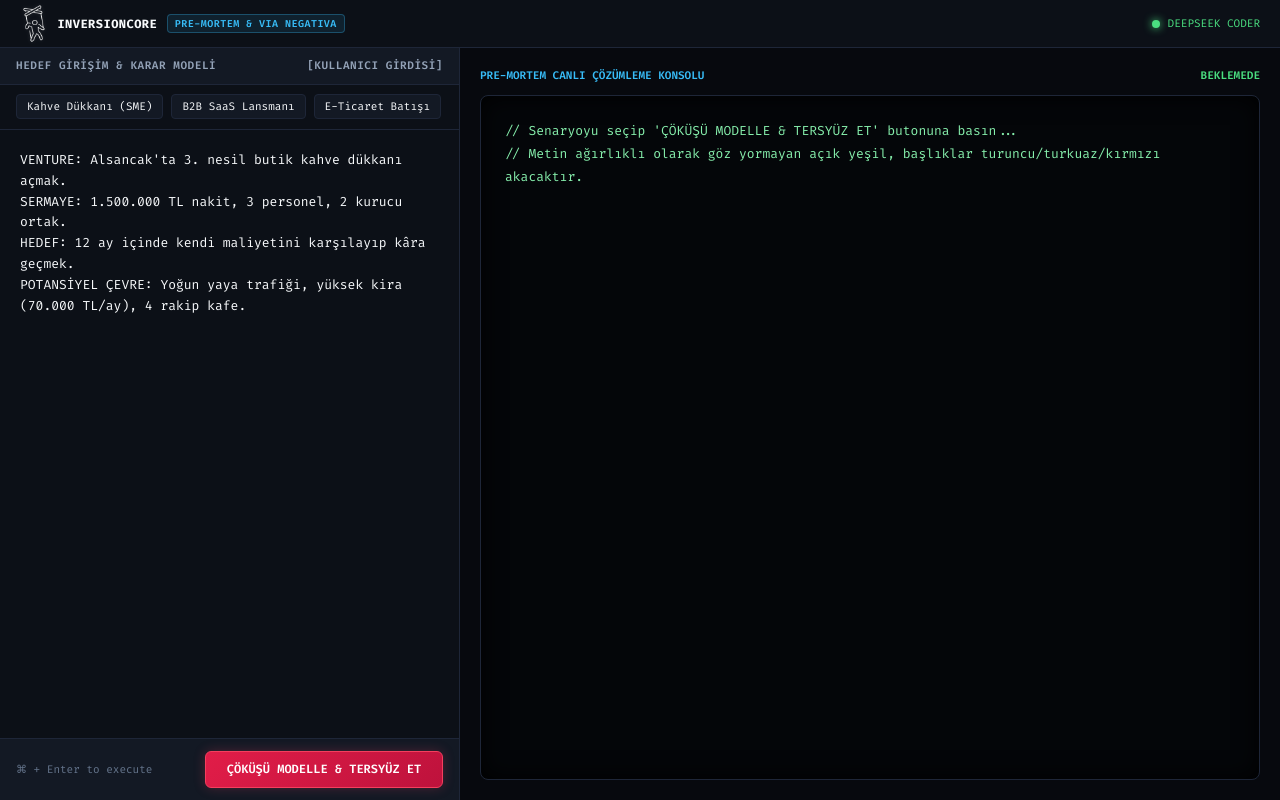
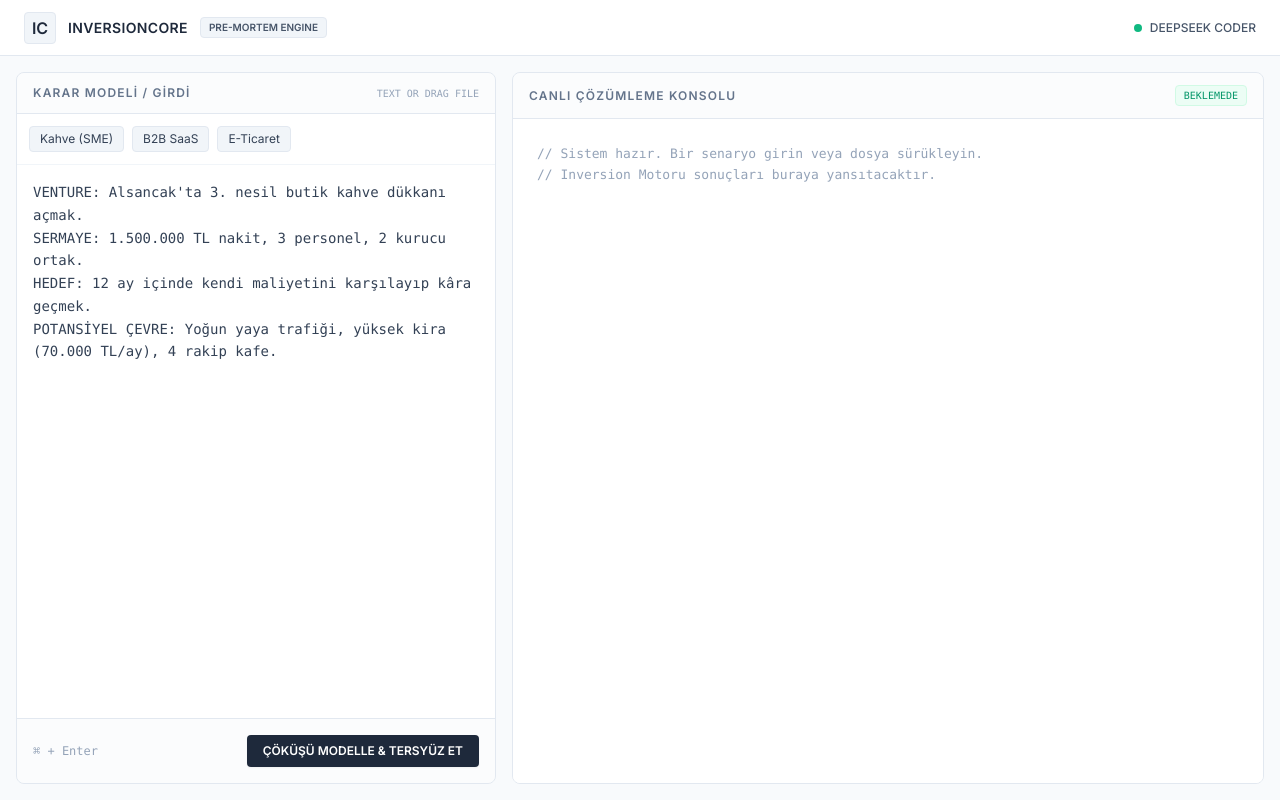
Before and after one commit to sagiarvil/inversioncore, a plain HTML site: page public/index.html in a window 1280 px wide. Drawn offline with nearby package versions, Linux system fonts and the light colour scheme.

Commit message:
feat(ui): redesign interface to universal light theme with drag-drop file analysis

```diff
--- a/public/index.html
+++ b/public/index.html
@@ -3,93 +3,94 @@
 <head>
   <meta charset="UTF-8">
   <meta name="viewport" content="width=device-width, initial-scale=1.0">
-  <title>InversionCore — Terminal Pre-Mortem Engine</title>
+  <title>InversionCore — Reality Pre-Mortem</title>
+  <script src="https://cdn.tailwindcss.com"></script>
   <link rel="preconnect" href="https://fonts.googleapis.com">
-  <link href="https://fonts.googleapis.com/css2?family=Fira+Code:wght@400;500;600;700&family=Inter:wght@400;600;700&display=swap" rel="stylesheet">
+  <link href="https://fonts.googleapis.com/css2?family=Fira+Code:wght@400;500&family=Inter:wght@400;500;600&display=swap" rel="stylesheet">
   <style>
-    :root {
-      --bg-base: #07090e; --bg-surface: #0c1017; --bg-subtle: #131924; --border: #1e2638;
-      --green-main: #4ade80; --green-soft: #86efac;
-      --red-alert: #f43f5e; --orange-warn: #fbbf24; --cyan-data: #38bdf8;
-      --color-white: #f8fafc; --text-muted: #64748b;
-      --font-mono: 'Fira Code', monospace; --font-ui: 'Inter', sans-serif;
-    }
-    * { box-sizing: border-box; margin: 0; padding: 0; }
-    body { background-color: var(--bg-base); color: var(--green-soft); font-family: var(--font-ui); font-size: 13px; min-height: 100vh; display: flex; flex-direction: column; }
-    .topbar { height: 48px; background: var(--bg-surface); border-bottom: 1px solid var(--border); display: flex; align-items: center; justify-content: space-between; padding: 0 1.25rem; font-family: var(--font-mono); font-size: 12px; }
-    .brand { display: flex; align-items: center; gap: 0.6rem; font-weight: 700; letter-spacing: 0.04em; }
-    .brand-title { color: var(--color-white); }
-    .badge-core { font-size: 10px; font-weight: 600; padding: 2px 7px; border-radius: 4px; background: rgba(56, 189, 248, 0.1); color: var(--cyan-data); border: 1px solid rgba(56, 189, 248, 0.3); }
-    .status-indicator { display: flex; align-items: center; gap: 0.5rem; color: var(--green-main); font-size: 11px; }
-    .dot-green { width: 8px; height: 8px; border-radius: 50%; background: var(--green-main); box-shadow: 0 0 8px var(--green-main); }
-    .cockpit { flex: 1; display: grid; grid-template-columns: 460px 1fr; height: calc(100vh - 48px); }
-    @media (max-width: 1024px) { .cockpit { grid-template-columns: 1fr; height: auto; } }
-    .left-pane { background: var(--bg-surface); border-right: 1px solid var(--border); display: flex; flex-direction: column; }
-    .pane-header { padding: 0.65rem 1rem; background: var(--bg-subtle); border-bottom: 1px solid var(--border); font-family: var(--font-mono); font-size: 11px; font-weight: 600; color: #94a3b8; text-transform: uppercase; letter-spacing: 0.05em; display: flex; justify-content: space-between; }
-    .presets-bar { padding: 0.6rem 1rem; border-bottom: 1px solid var(--border); display: flex; gap: 0.5rem; flex-wrap: wrap; background: var(--bg-surface); }
-    .btn-preset { background: var(--bg-subtle); border: 1px solid var(--border); color: var(--color-white); font-family: var(--font-mono); font-size: 11px; padding: 4px 10px; border-radius: 4px; cursor: pointer; transition: all 0.15s; }
-    .btn-preset:hover { border-color: var(--cyan-data); color: var(--cyan-data); background: rgba(56, 189, 248, 0.08); }
-    .input-box { flex: 1; width: 100%; background: transparent; border: none; color: var(--color-white) !important; font-family: var(--font-mono); font-size: 13px; line-height: 1.6; padding: 1.25rem; resize: none; outline: none; }
-    .input-box::placeholder { color: #475569; }
-    .action-bar { padding: 0.75rem 1rem; border-top: 1px solid var(--border); background: var(--bg-subtle); display: flex; justify-content: space-between; align-items: center; }
-    .btn-invert { background: linear-gradient(135deg, #e11d48, #be123c); color: #ffffff; border: 1px solid #f43f5e; font-family: var(--font-mono); font-size: 12px; font-weight: 600; padding: 0.6rem 1.3rem; border-radius: 6px; cursor: pointer; box-shadow: 0 0 12px rgba(244, 63, 94, 0.25); }
-    .btn-invert:hover { box-shadow: 0 0 18px rgba(244, 63, 94, 0.45); filter: brightness(1.1); }
-    .btn-invert:disabled { opacity: 0.4; cursor: not-allowed; }
-    .right-pane { background: var(--bg-base); display: flex; flex-direction: column; padding: 1.25rem; gap: 0.75rem; overflow: hidden; }
-    .terminal-top { display: flex; justify-content: space-between; align-items: center; font-family: var(--font-mono); font-size: 11px; font-weight: 600; }
-    .terminal-box { flex: 1; background: #040609; border: 1px solid var(--border); border-radius: 8px; padding: 1.5rem; overflow-y: auto; font-family: var(--font-mono); font-size: 13px; line-height: 1.75; color: var(--green-soft); white-space: pre-wrap; word-break: break-word; box-shadow: inset 0 0 25px rgba(0, 0, 0, 0.95); }
-    .hdr-danger { color: var(--red-alert) !important; font-weight: 700; margin: 1.25rem 0 0.4rem 0; padding-bottom: 0.25rem; border-bottom: 1px solid rgba(244, 63, 94, 0.25); font-size: 13px; }
-    .hdr-warning { color: var(--orange-warn) !important; font-weight: 700; margin: 1.25rem 0 0.4rem 0; padding-bottom: 0.25rem; border-bottom: 1px solid rgba(251, 191, 36, 0.25); font-size: 13px; }
-    .hdr-success { color: var(--green-main) !important; font-weight: 700; margin: 1.25rem 0 0.4rem 0; padding-bottom: 0.25rem; border-bottom: 1px solid rgba(74, 222, 128, 0.25); font-size: 13px; }
-    .hdr-info { color: var(--cyan-data) !important; font-weight: 700; margin: 1.25rem 0 0.4rem 0; padding-bottom: 0.25rem; border-bottom: 1px solid rgba(56, 189, 248, 0.25); font-size: 13px; }
-    .item-title { color: var(--orange-warn); font-weight: 600; }
-    .data-pill { color: var(--cyan-data); font-weight: 500; }
-    .body-green { color: var(--green-soft); }
-    .cursor { display: inline-block; width: 9px; height: 16px; background: var(--green-main); box-shadow: 0 0 10px var(--green-main); animation: blink 1s infinite; vertical-align: middle; margin-left: 2px; }
+    body { font-family: 'Inter', sans-serif; background-color: #f8fafc; color: #0f172a; }
+    .font-mono { font-family: 'Fira Code', monospace; }
+    .bento-card { background: #ffffff; border: 1px solid #e2e8f0; border-radius: 8px; }
+
+    /* Upload Overlay */
+    #dropOverlay { display: none; background: rgba(241, 245, 249, 0.9); border: 2px dashed #94a3b8; }
+    .dragover #dropOverlay { display: flex; }
+
+    /* Terminal Output formatting on light theme */
+    .hdr-danger { color: #be123c; font-weight: 600; margin-top: 1rem; border-bottom: 1px solid #fda4af; padding-bottom: 0.2rem; }
+    .hdr-warning { color: #b45309; font-weight: 600; margin-top: 1rem; border-bottom: 1px solid #fcd34d; padding-bottom: 0.2rem; }
+    .hdr-success { color: #15803d; font-weight: 600; margin-top: 1rem; border-bottom: 1px solid #86efac; padding-bottom: 0.2rem; }
+    .hdr-info { color: #0369a1; font-weight: 600; margin-top: 1rem; border-bottom: 1px solid #7dd3fc; padding-bottom: 0.2rem; }
+    .item-title { color: #0f172a; font-weight: 600; }
+    .data-pill { background: #f1f5f9; padding: 0 4px; border-radius: 4px; border: 1px solid #cbd5e1; font-family: 'Fira Code', monospace; font-size: 0.85em; }
+    .body-text { color: #334155; margin-bottom: 0.4rem; }
+    .blinking-cursor { display: inline-block; width: 8px; height: 16px; background: #0f172a; animation: blink 1s infinite; vertical-align: middle; margin-left: 4px; }
     @keyframes blink { 0%, 100% { opacity: 1; } 50% { opacity: 0; } }
   </style>
 </head>
-<body>
-  <header class="topbar">
-    <div class="brand">
-      <img src="logo.png" alt="InversionCore Logo" style="height: 40px; width: auto; object-fit: contain; filter: drop-shadow(0 0 2px rgba(255,255,255,0.2));">
-      <span class="brand-title">INVERSIONCORE</span>
-      <span class="badge-core">PRE-MORTEM & VIA NEGATIVA</span>
+<body class="min-h-screen flex flex-col antialiased">
+
+  <header class="h-14 border-b border-slate-200 bg-white flex items-center justify-between px-6 shrink-0">
+    <div class="flex items-center gap-3">
+      <div class="w-8 h-8 bg-slate-100 border border-slate-200 rounded flex items-center justify-center font-bold text-slate-800">IC</div>
+      <span class="font-semibold tracking-wide text-slate-800 text-sm">INVERSIONCORE</span>
+      <span class="text-[10px] font-semibold px-2 py-0.5 rounded bg-slate-100 text-slate-600 border border-slate-200">PRE-MORTEM ENGINE</span>
     </div>
-    <div class="status-indicator">
-      <span class="dot-green"></span>
-      <span>DEEPSEEK CODER</span>
+    <div class="flex items-center gap-2 text-xs font-medium text-slate-600">
+      <span class="w-2 h-2 rounded-full bg-emerald-500"></span>
+      DEEPSEEK CODER
     </div>
   </header>
 
-  <main class="cockpit">
-    <section class="left-pane">
-      <div class="pane-header">
-        <span>Hedef Girişim & Karar Modeli</span>
-        <span style="color: #94a3b8;">[KULLANICI GİRDİSİ]</span>
-      </div>
-      <div class="presets-bar">
-        <button class="btn-preset" onclick="loadPreset('cafe')">Kahve Dükkanı (SME)</button>
-        <button class="btn-preset" onclick="loadPreset('saas')">B2B SaaS Lansmanı</button>
-        <button class="btn-preset" onclick="loadPreset('pazarlama')">E-Ticaret Batışı</button>
-      </div>
-      <textarea id="inputArea" class="input-box" spellcheck="false" placeholder="Senaryonuzu veya sorunuzu buraya yazın..."></textarea>
-      <div class="action-bar">
-        <span style="font-family: var(--font-mono); font-size: 11px; color: #64748b;">⌘ + Enter to execute</span>
-        <button class="btn-invert" id="runBtn" onclick="runStreamingInversion()">
-          <span>ÇÖKÜŞÜ MODELLE & TERSYÜZ ET</span>
-        </button>
+  <main class="flex-1 flex flex-col lg:flex-row p-4 gap-4 overflow-hidden h-[calc(100vh-56px)]">
+
+    <!-- LEFT PANE -->
+    <section class="lg:w-[480px] flex flex-col gap-4 shrink-0 relative" id="dropZone">
+      <div class="bento-card flex-1 flex flex-col overflow-hidden relative">
+
+        <div id="dropOverlay" class="absolute inset-0 z-10 rounded-lg flex-col items-center justify-center text-slate-500">
+          <svg class="w-12 h-12 mb-3 text-slate-400" fill="none" stroke="currentColor" viewBox="0 0 24 24"><path stroke-linecap="round" stroke-linejoin="round" stroke-width="2" d="M7 16a4 4 0 01-.88-7.903A5 5 0 1115.9 6L16 6a5 5 0 011 9.9M15 13l-3-3m0 0l-3 3m3-3v12"></path></svg>
+          <span class="font-medium text-sm">Dosyayı Buraya Bırakın</span>
+          <span class="text-xs mt-1">.txt, .md, .csv, .json</span>
+        </div>
+
+        <div class="border-b border-slate-200 bg-slate-50/50 px-4 py-3 flex justify-between items-center">
+          <h2 class="text-xs font-semibold text-slate-500 tracking-widest uppercase">Karar Modeli / Girdi</h2>
+          <span class="text-[10px] text-slate-400 font-mono">TEXT OR DRAG FILE</span>
+        </div>
+
+        <div class="p-3 border-b border-slate-100 flex flex-wrap gap-2 bg-white">
+          <button class="text-xs bg-slate-100 hover:bg-slate-200 text-slate-700 px-2.5 py-1 rounded border border-slate-200 transition-colors" onclick="loadPreset('cafe')">Kahve (SME)</button>
+          <button class="text-xs bg-slate-100 hover:bg-slate-200 text-slate-700 px-2.5 py-1 rounded border border-slate-200 transition-colors" onclick="loadPreset('saas')">B2B SaaS</button>
+          <button class="text-xs bg-slate-100 hover:bg-slate-200 text-slate-700 px-2.5 py-1 rounded border border-slate-200 transition-colors" onclick="loadPreset('pazarlama')">E-Ticaret</button>
+        </div>
+
+        <textarea id="inputArea" class="flex-1 w-full resize-none p-4 text-sm text-slate-700 font-mono leading-relaxed focus:outline-none" placeholder="Senaryonuzu yazın veya txt/md/json dosyası sürükleyip bırakın..."></textarea>
+
+        <div class="border-t border-slate-200 bg-slate-50/50 p-4 flex items-center justify-between">
+          <span class="text-xs text-slate-400 font-mono">⌘ + Enter</span>
+          <button id="runBtn" onclick="runStreamingInversion()" class="bg-slate-800 hover:bg-slate-700 text-white text-xs font-semibold px-4 py-2 rounded shadow-sm transition-all disabled:opacity-50">
+            ÇÖKÜŞÜ MODELLE & TERSYÜZ ET
+          </button>
+        </div>
       </div>
     </section>
 
-    <section class="right-pane">
-      <div class="terminal-top">
-        <span style="color: var(--cyan-data);">PRE-MORTEM CANLI ÇÖZÜMLEME KONSOLU</span>
-        <span id="speedBadge" style="color: var(--green-main);">BEKLEMEDE</span>
+    <!-- RIGHT PANE -->
+    <section class="flex-1 flex flex-col gap-4 min-w-0">
+      <div class="bento-card flex-1 flex flex-col overflow-hidden">
+        <div class="border-b border-slate-200 bg-slate-50/50 px-4 py-3 flex justify-between items-center">
+          <h2 class="text-xs font-semibold text-slate-500 tracking-widest uppercase">Canlı Çözümleme Konsolu</h2>
+          <span id="speedBadge" class="text-[10px] font-mono text-emerald-600 font-medium bg-emerald-50 px-2 py-0.5 rounded border border-emerald-100">BEKLEMEDE</span>
+        </div>
+
+        <div id="terminalBox" class="flex-1 overflow-y-auto p-6 font-mono text-[13px] leading-relaxed text-slate-600 bg-white">
+          <span class="text-slate-400">// Sistem hazır. Bir senaryo girin veya dosya sürükleyin.</span><br>
+          <span class="text-slate-400">// Inversion Motoru sonuçları buraya yansıtacaktır.</span>
+        </div>
       </div>
-      <div class="terminal-box" id="terminalBox">// Senaryoyu seçip 'ÇÖKÜŞÜ MODELLE & TERSYÜZ ET' butonuna basın...
-// Metin ağırlıklı olarak göz yormayan açık yeşil, başlıklar turuncu/turkuaz/kırmızı akacaktır.</div>
     </section>
+
   </main>
 
   <script>
@@ -102,19 +103,49 @@
     function loadPreset(k) { document.getElementById('inputArea').value = presets[k] || ''; }
     loadPreset('cafe');
 
+    // Drag and Drop Logic
+    const dropZone = document.getElementById('dropZone');
+    const inputArea = document.getElementById('inputArea');
+
+    dropZone.addEventListener('dragover', (e) => {
+      e.preventDefault();
+      dropZone.classList.add('dragover');
+    });
+
+    dropZone.addEventListener('dragleave', (e) => {
+      e.preventDefault();
+      if (!dropZone.contains(e.relatedTarget)) {
+        dropZone.classList.remove('dragover');
+      }
+    });
+
+    dropZone.addEventListener('drop', (e) => {
+      e.preventDefault();
+      dropZone.classList.remove('dragover');
+      const file = e.dataTransfer.files[0];
+      if (!file) return;
+
+      const reader = new FileReader();
+      reader.onload = (evt) => {
+        const text = evt.target.result;
+        inputArea.value = `[DOSYA İÇERİĞİ: ${file.name}]\n\n` + text;
+      };
+      reader.onerror = () => alert("Dosya okunamadı. Yalnızca metin formatları desteklenmektedir.");
+      reader.readAsText(file);
+    });
+
     function formatHarmoniousColors(text) {
       const lines = text.split("\n");
       let html = "";
-
       for (let line of lines) {
         let trimmed = line.trim();
-        if (line.includes("1.") && (line.includes("ÇÖKÜŞ") || line.includes("İFLAS"))) {
+        if (line.includes("1.") && (line.includes("ÇÖKÜŞ") || line.includes("İFLAS") || line.includes("FLAW"))) {
           html += `<div class="hdr-danger">${escapeHtml(line)}</div>`;
-        } else if (line.includes("2.") && (line.includes("ANTİ-ŞARTLAR") || line.includes("KÖK NEDEN"))) {
+        } else if (line.includes("2.") && (line.includes("ANTİ-ŞARTLAR") || line.includes("KÖK NEDEN") || line.includes("VECTOR"))) {
           html += `<div class="hdr-warning">${escapeHtml(line)}</div>`;
-        } else if (line.includes("3.") && (line.includes("VİA NEGATİVA") || line.includes("YAPILMAYACAKLAR"))) {
+        } else if (line.includes("3.") && (line.includes("VİA NEGATİVA") || line.includes("YAPILMAYACAKLAR") || line.includes("PROTOCOL"))) {
           html += `<div class="hdr-success">${escapeHtml(line)}</div>`;
-        } else if (line.includes("4.") && (line.includes("HAYATTA KALMA") || line.includes("SINIRLAR") || line.includes("EŞİKLER"))) {
+        } else if (line.includes("4.") && (line.includes("HAYATTA KALMA") || line.includes("SINIRLAR") || line.includes("EŞİKLER") || line.includes("THRESHOLD"))) {
           html += `<div class="hdr-info">${escapeHtml(line)}</div>`;
         } else if (line.startsWith("###")) {
           html += `<div class="hdr-info">${escapeHtml(line)}</div>`;
@@ -122,13 +153,7 @@
           let processed = escapeHtml(line);
           processed = processed.replace(/\*\*(.*?)\*\*/g, '<span class="item-title">$1</span>');
           processed = processed.replace(/(\b\d+[\d\.,]*\s*(?:TL|USD|\$|€|ay|gün|dakika|saat|%)\b)/gi, '<span class="data-pill">$1</span>');
-          processed = processed.replace(/(\(.*?\))/g, '<span style="color: #6ee7b7;">$1</span>');
-
-          if (trimmed.startsWith("1.") || trimmed.startsWith("2.") || trimmed.startsWith("3.") || trimmed.startsWith("-") || trimmed.startsWith("*")) {
-            html += `<div class="body-green" style="margin-bottom: 0.6rem; padding-left: 0.5rem;">${processed}</div>`;
-          } else {
-            html += `<div class="body-green">${processed}</div>`;
-          }
+          html += `<div class="body-text">${processed}</div>`;
         }
       }
       return html;
@@ -139,13 +164,13 @@
     }
 
     async function runStreamingInversion() {
-      const input = document.getElementById('inputArea').value.trim();
-      if (!input) return alert("Lütfen hedef senaryoyu girin!");
+      const input = inputArea.value.trim();
+      if (!input) return alert("Lütfen hedef senaryoyu girin veya bir dosya sürükleyin!");
       const btn = document.getElementById('runBtn');
       btn.disabled = true;
 
       const termBox = document.getElementById('terminalBox');
-      termBox.innerHTML = '<span class="cursor"></span>';
+      termBox.innerHTML = '<span class="blinking-cursor"></span>';
       document.getElementById('speedBadge').textContent = "ÇÖZÜMLENİYOR...";
 
       const t0 = performance.now();
@@ -155,6 +180,14 @@
           headers: { "Content-Type": "application/json" },
           body: JSON.stringify({ scenario: input })
         });
+
+        if (!resp.ok) {
+           // Fallback UI mock just for visual feedback if backend is disconnected
+           termBox.innerHTML = `<span class="text-red-600 font-semibold">[HATA] Backend API yanıt vermedi veya bulunamadı (${resp.status}). Pre-mortem engine offline.</span>`;
+           document.getElementById('speedBadge').textContent = "BAĞLANTI HATASI";
+           btn.disabled = false;
+           return;
+        }
 
         const reader = resp.body.getReader();
         const decoder = new TextDecoder("utf-8");
@@ -174,7 +207,7 @@
                 const parsed = JSON.parse(dataStr);
                 const delta = parsed.choices?.[0]?.delta?.content || "";
                 accumulated += delta;
-                termBox.innerHTML = formatHarmoniousColors(accumulated) + '<span class="cursor"></span>';
+                termBox.innerHTML = formatHarmoniousColors(accumulated) + '<span class="blinking-cursor"></span>';
                 termBox.scrollTop = termBox.scrollHeight;
                 const elapsed = ((performance.now() - t0) / 1000).toFixed(1);
                 document.getElementById('speedBadge').textContent = `CANLI AKIŞ: ${elapsed}s`;
@@ -185,7 +218,7 @@
         termBox.innerHTML = formatHarmoniousColors(accumulated);
         document.getElementById('speedBadge').textContent = `TAMAMLANDI (${((performance.now() - t0) / 1000).toFixed(1)}s)`;
       } catch (err) {
-        termBox.innerHTML = `<span style="color: var(--red-alert);">[HATA] ${err.message}</span>`;
+        termBox.innerHTML = `<span class="text-red-600 font-semibold">[HATA] ${err.message}</span>`;
         document.getElementById('speedBadge').textContent = "HATA";
       } finally {
         btn.disabled = false;
```
